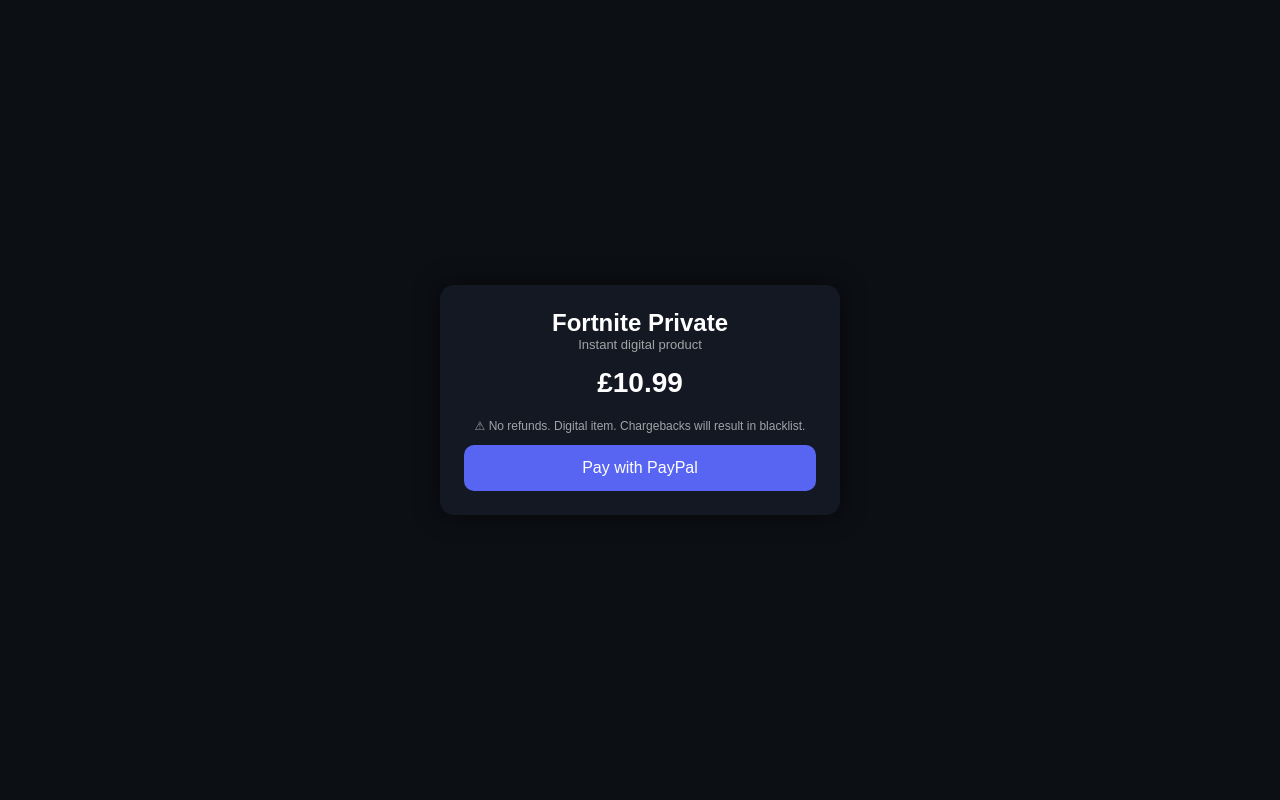
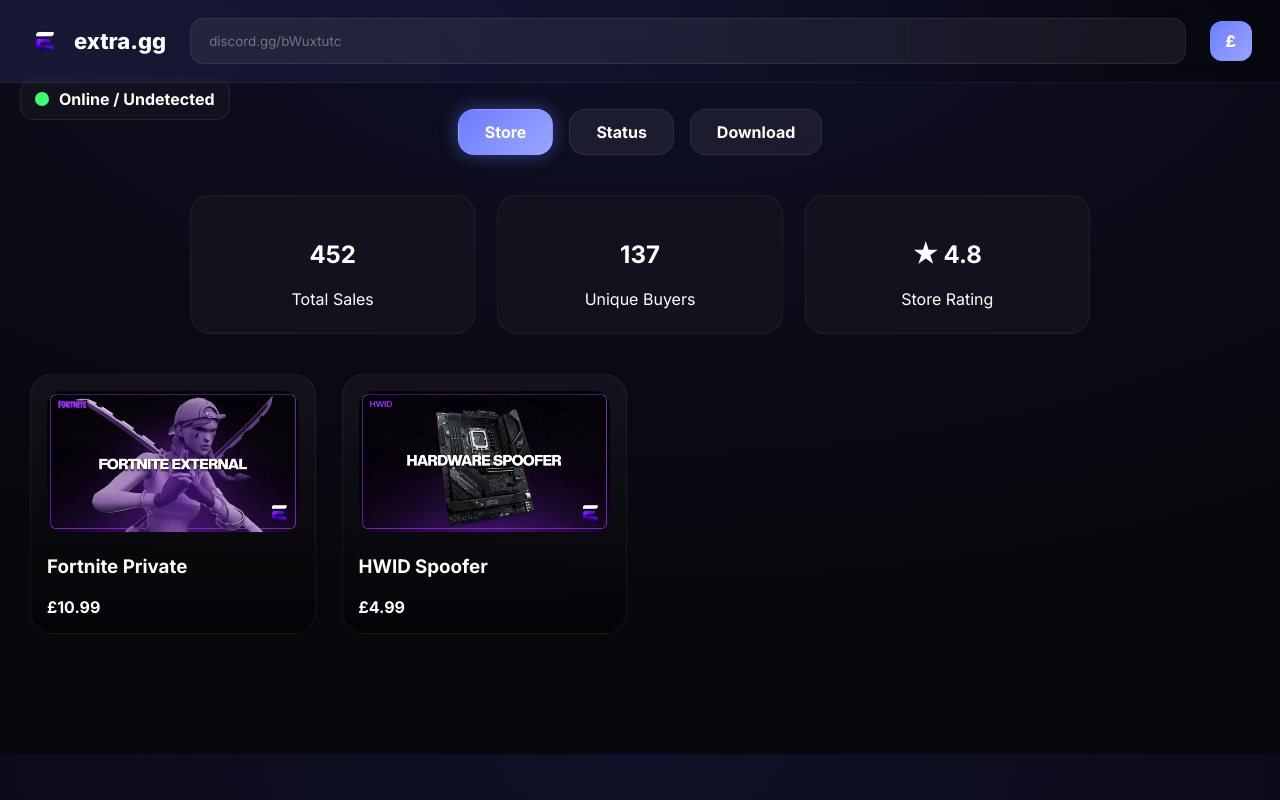
Before and after one commit to maxlufc123/neraog, a plain HTML site: page index.html in a window 1280 px wide. Drawn offline with Linux system fonts and the light colour scheme.

Commit message:
Update index.html

```diff
--- a/index.html
+++ b/index.html
@@ -2,197 +2,311 @@
 <html lang="en">
 <head>
 <meta charset="UTF-8">
-<title>Checkout</title>
+<title>extra.gg</title>
 <meta name="viewport" content="width=device-width, initial-scale=1.0">
 
 <style>
-*{
- box-sizing:border-box;
- font-family:Arial, Helvetica, sans-serif;
+@import url('https://fonts.googleapis.com/css2?family=Inter:wght@400;600;700;800&display=swap');
+
+:root{
+ --bg:#07070c;
+ --panel:rgba(20,20,32,.88);
+ --glass:rgba(255,255,255,.06);
+ --accent:#6d7cff;
+ --accent2:#9aa6ff;
+ --text:#fff;
+ --muted:#9aa0c3;
+ --success:#3dff6f;
+ --danger:#ff3d3d;
+ --warning:#ffd84d;
 }
+
+*{box-sizing:border-box;font-family:Inter,sans-serif}
 
 body{
  margin:0;
- background:#0c0f14;
+ background:radial-gradient(1200px 600px at top,#101028,#07070c);
+ color:var(--text);
+}
+
+/* ===== HEADER ===== */
+header{
+ position:sticky;
+ top:0;
+ z-index:20;
+ backdrop-filter:blur(10px);
+ background:linear-gradient(90deg,rgba(109,124,255,.12),rgba(0,0,0,.4));
+ border-bottom:1px solid rgba(255,255,255,.06);
+ display:flex;
+ align-items:center;
+ gap:24px;
+ padding:18px 28px;
+}
+
+.logo{
+ display:flex;
+ align-items:center;
+ gap:12px;
+ font-size:22px;
+ font-weight:800;
+}
+.logo img{width:34px}
+
+.search{flex:1}
+.search input{
+ width:100%;
+ padding:14px 18px;
+ background:var(--glass);
+ border:1px solid rgba(255,255,255,.08);
+ border-radius:14px;
  color:white;
+ outline:none;
+}
+
+.currency{
+ font-weight:800;
+ padding:10px 16px;
+ border-radius:12px;
+ background:linear-gradient(135deg,var(--accent),var(--accent2));
+ cursor:pointer;
+}
+
+/* ===== GLOBAL STATUS ===== */
+.global-status{
+ position:absolute;
+ left:20px;
+ top:78px;
+ display:flex;
+ align-items:center;
+ gap:10px;
+ background:var(--panel);
+ border:1px solid rgba(255,255,255,.08);
+ padding:10px 14px;
+ border-radius:14px;
+ font-weight:700;
+}
+
+/* ===== TABS ===== */
+.tabs{
  display:flex;
  justify-content:center;
- align-items:center;
- min-height:100vh;
+ gap:16px;
+ margin:26px 0 10px;
 }
 
-.box{
- background:#141822;
- width:100%;
- max-width:400px;
- padding:24px;
- border-radius:14px;
- text-align:center;
- box-shadow:0 0 25px rgba(0,0,0,.6);
+.tab{
+ padding:12px 26px;
+ border-radius:16px;
+ background:var(--glass);
+ border:1px solid rgba(255,255,255,.08);
+ cursor:pointer;
+ font-weight:700;
+ transition:.25s;
 }
 
-h1{
- margin:0;
- font-size:24px;
+.tab.active{
+ background:linear-gradient(135deg,var(--accent),var(--accent2));
+ box-shadow:0 0 18px rgba(109,124,255,.45);
 }
 
-.sub{
- opacity:.6;
- font-size:13px;
- margin-bottom:15px;
+/* ===== DOTS ===== */
+.dot{
+ width:14px;
+ height:14px;
+ border-radius:50%;
+}
+.green{background:var(--success)}
+.yellow{background:var(--warning)}
+.red{background:var(--danger)}
+
+.section{display:none}
+.section.active{display:block}
+
+/* ===== STATS ===== */
+.stats{
+ display:grid;
+ grid-template-columns:repeat(3,1fr);
+ max-width:900px;
+ margin:40px auto 10px;
+ gap:22px;
 }
 
-.price{
- font-size:28px;
- font-weight:bold;
- margin:10px 0 20px;
+.stat{
+ background:var(--panel);
+ border-radius:20px;
+ padding:24px;
+ text-align:center;
+ border:1px solid rgba(255,255,255,.06);
 }
 
-button{
+/* ===== PRODUCTS ===== */
+.products{
+ max-width:1400px;
+ margin:40px auto;
+ padding:0 30px 80px;
+ display:grid;
+ grid-template-columns:repeat(auto-fill,minmax(260px,1fr));
+ gap:26px;
+}
+
+.product{
+ background:linear-gradient(180deg,rgba(255,255,255,.04),rgba(0,0,0,.35));
+ border:1px solid rgba(255,255,255,.06);
+ border-radius:22px;
+ padding:16px;
+ cursor:pointer;
+ transition:.25s;
+}
+
+.product:hover{
+ transform:translateY(-6px);
+ box-shadow:0 18px 40px rgba(0,0,0,.45);
+}
+
+.product img{width:100%;border-radius:16px}
+
+/* ===== MODAL ===== */
+.modal{
+ position:fixed;
+ inset:0;
+ background:rgba(0,0,0,.82);
+ backdrop-filter:blur(8px);
+ display:flex;
+ align-items:center;
+ justify-content:center;
+ opacity:0;
+ pointer-events:none;
+ transition:.25s;
+ z-index:50;
+}
+.modal.show{opacity:1;pointer-events:auto}
+
+.modal-box{
+ background:linear-gradient(180deg,#121226,#0a0a14);
+ width:420px;
+ max-width:95%;
+ border-radius:26px;
+ padding:28px;
+ text-align:center;
+}
+
+.buy-btn{
  width:100%;
+ margin-top:18px;
  padding:14px;
  border:none;
- border-radius:10px;
- font-size:16px;
+ border-radius:16px;
+ font-weight:800;
  cursor:pointer;
- background:#5865f2;
- color:white;
- transition:.2s;
+ background:linear-gradient(135deg,var(--accent),var(--accent2));
 }
 
-button:hover{opacity:.85}
-button:disabled{opacity:.5}
-
 .loader{
- width:36px;
- height:36px;
- border:4px solid #2a2f3a;
- border-top:4px solid #5865f2;
+ width:34px;height:34px;
+ border:4px solid #333;
+ border-top:4px solid var(--accent);
  border-radius:50%;
  animation:spin 1s linear infinite;
  margin:20px auto;
 }
-
-@keyframes spin{
- to{transform:rotate(360deg)}
-}
+@keyframes spin{to{transform:rotate(360deg)}}
 
 .code{
- background:#0c0f14;
+ background:#0b0b10;
  padding:12px;
- border-radius:8px;
+ border-radius:10px;
  font-family:monospace;
  margin-top:8px;
  word-break:break-all;
 }
-
-.small{
- font-size:12px;
- opacity:.6;
-}
-
-.hidden{display:none}
-
-@media(max-width:450px){
- .box{
-  height:100vh;
-  border-radius:0;
-  justify-content:center;
- }
-}
+.small{font-size:12px;opacity:.6}
 </style>
 </head>
 
 <body>
 
-<div class="box">
+<header>
+ <div class="logo"><img src="assets/logo.png">extra.gg</div>
+ <div class="search"><input placeholder="discord.gg/bWuxtutc"></div>
+ <div class="currency">£</div>
+</header>
 
-<!-- STEP 1 -->
-<div id="step1">
-<h1>Fortnite Private</h1>
-<div class="sub">Instant digital product</div>
-
-<div class="price">£10.99</div>
-
-<p class="small">
-⚠ No refunds. Digital item. Chargebacks will result in blacklist.
-</p>
-
-<button onclick="startPayment()" id="payBtn">
-Pay with PayPal
-</button>
+<div class="global-status">
+ <div class="dot green"></div>
+ <span>Online / Undetected</span>
 </div>
 
-<!-- STEP 2 -->
-<div id="step2" class="hidden">
-<h1>Waiting for payment</h1>
-<div class="loader"></div>
-<p class="small">Complete PayPal payment, then confirm.</p>
-
-<button onclick="confirmPaid()" id="confirmBtn">
-I've Paid
-</button>
+<div class="tabs">
+ <div class="tab active">Store</div>
+ <div class="tab">Status</div>
+ <div class="tab">Download</div>
 </div>
 
-<!-- STEP 3 -->
-<div id="step3" class="hidden">
-<h1>Payment Confirmed</h1>
+<section class="section active">
+ <section class="stats">
+  <div class="stat"><h2>452</h2><span>Total Sales</span></div>
+  <div class="stat"><h2>137</h2><span>Unique Buyers</span></div>
+  <div class="stat"><h2>★ 4.8</h2><span>Store Rating</span></div>
+ </section>
 
-<p class="small">Order ID</p>
-<div class="code" id="orderId"></div>
+ <section class="products">
+  <div class="product" onclick="openCheckout('Fortnite Private',10.99,'assets/fn-priv.png')">
+   <img src="assets/fn-priv.png">
+   <h3>Fortnite Private</h3>
+   <strong>£10.99</strong>
+  </div>
 
-<p class="small">License Key</p>
-<div class="code" id="licenseKey"></div>
+  <div class="product" onclick="openCheckout('HWID Spoofer',4.99,'assets/hwid.png')">
+   <img src="assets/hwid.png">
+   <h3>HWID Spoofer</h3>
+   <strong>£4.99</strong>
+  </div>
+ </section>
+</section>
 
-<button onclick="openDiscord()">
-Open Discord
-</button>
-</div>
-
+<div class="modal" id="modal" onclick="if(event.target.id==='modal')closeModal()">
+ <div class="modal-box" id="modalBox"></div>
 </div>
 
 <script>
 let locked=false;
 
-const PAYPAL_LINK =
-"https://www.paypal.com/paypalme/un5forme/10.99";
+function openCheckout(name,price,img){
+ locked=false;
+ modal.classList.add("show");
+ modalBox.innerHTML=`
+  <img src="${img}" style="width:100%;border-radius:14px">
+  <h2>${name}</h2>
+  <strong>£${price}</strong>
+  <p class="small">⚠ Digital product. No refunds.</p>
+  <button class="buy-btn" onclick="pay(${price})">Pay with PayPal</button>
+  <button class="buy-btn" id="paidBtn" style="display:none" onclick="confirmPaid()">I've Paid</button>
+  <div class="loader" id="loader" style="display:none"></div>
+ `;
+}
 
-function startPayment(){
+function pay(price){
  if(locked) return;
  locked=true;
-
- window.open(PAYPAL_LINK,"_blank");
-
- document.getElementById("step1").classList.add("hidden");
- document.getElementById("step2").classList.remove("hidden");
+ window.open("https://www.paypal.com/paypalme/un5forme/"+price,"_blank");
+ setTimeout(()=>document.getElementById("paidBtn").style.display="block",600);
 }
 
 function confirmPaid(){
- const btn = document.getElementById("confirmBtn");
- if(btn.disabled) return;
- btn.disabled=true;
-
+ document.getElementById("loader").style.display="block";
  setTimeout(()=>{
-  document.getElementById("step2").classList.add("hidden");
-  document.getElementById("step3").classList.remove("hidden");
-
-  document.getElementById("orderId").innerText = makeOrder();
-  document.getElementById("licenseKey").innerText = makeKey();
- },1000);
+  modalBox.innerHTML=`
+   <h2>Payment Successful ✔</h2>
+   <p class="small">Order ID</p>
+   <div class="code">ORD-${Date.now()}</div>
+   <p class="small">License Key</p>
+   <div class="code">45b8e96a-76a6-42ec-99d0-263bd099c184</div>
+   <button class="buy-btn" onclick="window.open('https://discord.gg/bWuxtutc')">Open Discord</button>
+  `;
+ },1500);
 }
 
-function makeOrder(){
- return "ORD-" + Date.now().toString(36).toUpperCase();
-}
-
-function makeKey(){
- return "LIC-" + Math.random().toString(36)
- .substring(2,14).toUpperCase();
-}
-
-function openDiscord(){
- window.location.href="https://discord.gg/";
-}
+function closeModal(){modal.classList.remove("show")}
 </script>
 
 </body>
```
